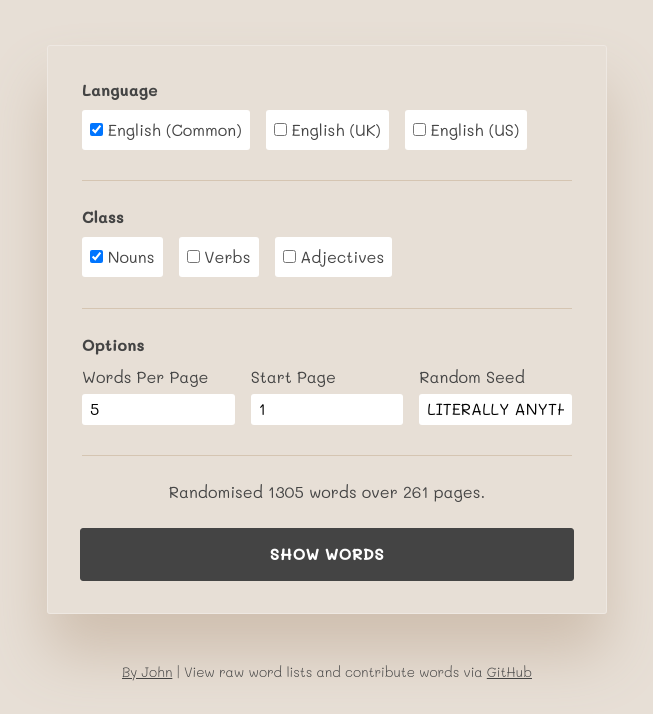
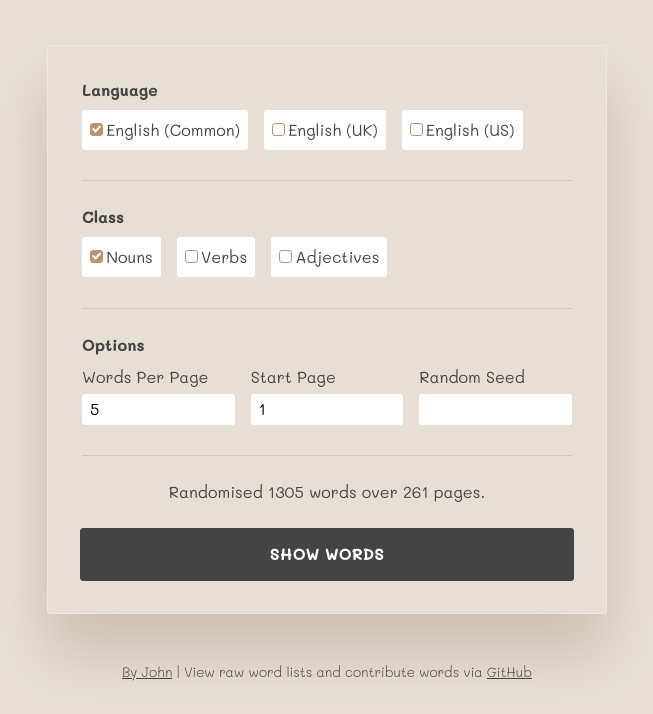
Before and after one commit to ByJohn/word-list, a plain HTML site: page index.html in a window 1280 px wide. Shown: the part 171-885 px from the top of the page, without its empty margins (313-966 px from the left). Drawn offline with nearby package versions, Linux system fonts and the light colour scheme.

Commit message:
Style checkboxes

```diff
--- a/css/style.css
+++ b/css/style.css
@@ -109,30 +109,59 @@ legend {
 	font-weight: bold;
 }
 
-.lang-select label,
-.class-select label {
+.checkboxes label {
+	cursor: pointer;
+}
+
+.checkboxes label input {
+	display: none;
+}
+
+.checkboxes label span {
+	display: block;
+	position: relative;
 	padding: 0.5em;
 	border-radius: 3px;
 	background-color: #fff;
-	cursor: pointer;
 }
 
-.lang-select label span,
-.class-select label span {
+.checkboxes label span::before {
+	content: '';
 	display: inline-block;
-	margin-left: 0.3em;
+	width: 13px;
+	height: 13px;
+	margin-right: 0.2em;
+	border: 1px solid #b9946c;
+	border-radius: 3px;
 }
 
-.list-select label {
+.checkboxes label input:checked + span::before {
+	background-color: #b9946c;
+}
+
+.checkboxes label input:checked + span::after {
+	content: '';
+	position: absolute;
+	top: calc(0.5em + 6px);
+	left: calc(0.5em + 4px);
+	border: 2px solid #fff;
+	width: 5px;
+	height: 8px;
+	border-top: none;
+	border-left: none;
+	transform: rotate(45deg);
+}
+
+.list-options label {
 	flex: 1 1 9em;
 }
 
-.list-select label span {
+.list-options label span {
 	display: block;
 	margin-bottom: 0.3em;
 }
 
-.list-select input {
+.list-options input {
 	width: 100%;
 	max-width: 100%;
 	padding: 0.4em 0.5em;
@@ -140,7 +169,7 @@ legend {
 	border-radius: 3px;
 }
 
-.list-select input[name="seed"] {
+.list-options input[name="seed"] {
 	text-transform: uppercase;
 }
 
--- a/index.html
+++ b/index.html
@@ -42,7 +42,7 @@
 
 		<main>
 			<form action="" method="get" id="form">
-				<fieldset class="lang-select">
+				<fieldset class="lang-select checkboxes">
 					<legend>Language</legend>
 
 					<label>
@@ -58,7 +58,7 @@
 					</label>
 				</fieldset>
 
-				<fieldset class="class-select">
+				<fieldset class="class-select checkboxes">
 					<legend>Class</legend>
 
 					<label>
@@ -74,7 +74,7 @@
 					</label>
 				</fieldset>
 
-				<fieldset class="list-select">
+				<fieldset class="list-options">
 					<legend>Options</legend>
 
 					<label>
@@ -89,7 +89,7 @@
 
 					<label>
 						<span>Random Seed</span>
-						<input type="text" name="seed" id="seed" value="literally anything">
+						<input type="text" name="seed" id="seed" value="">
 					</label>
 				</fieldset>
 
```
